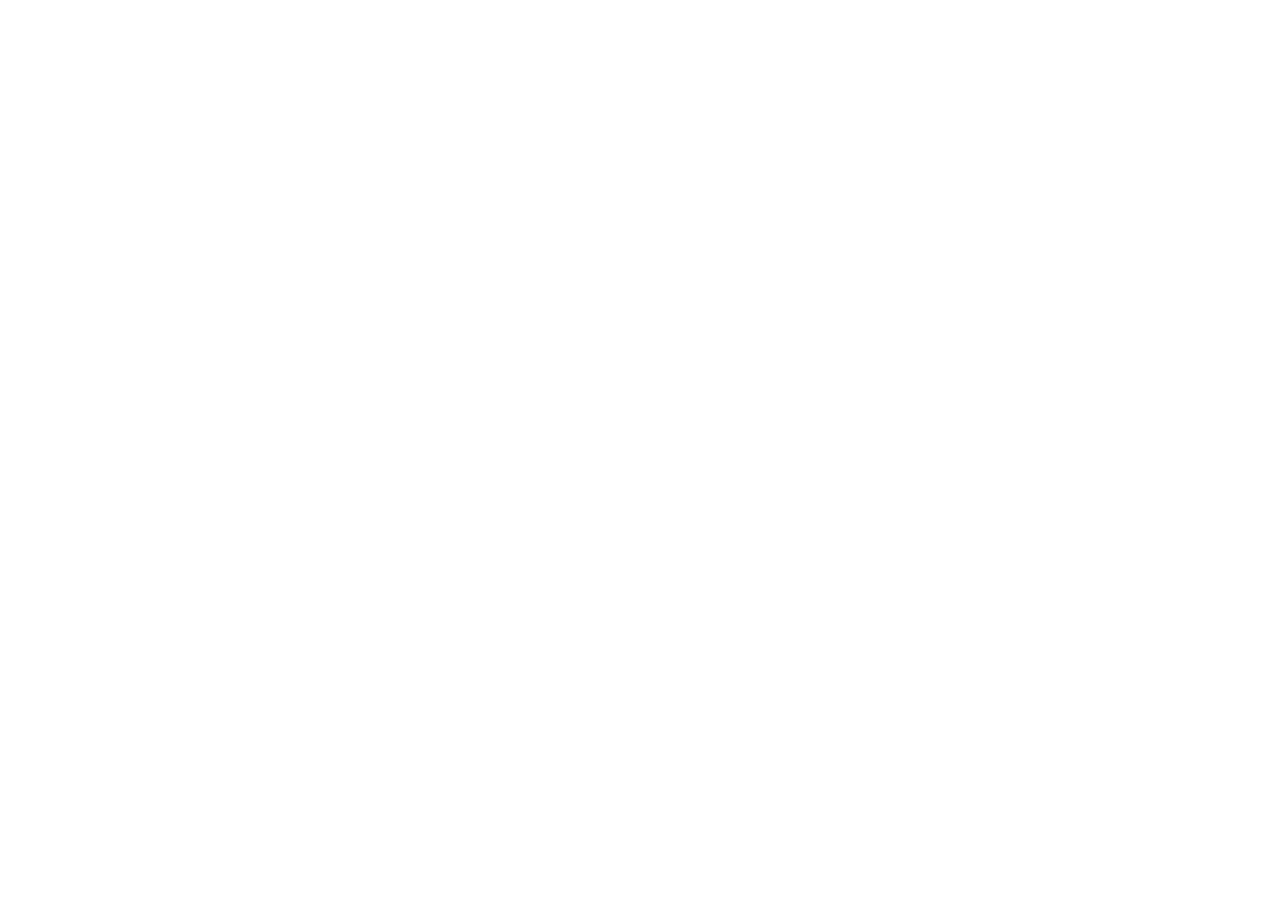
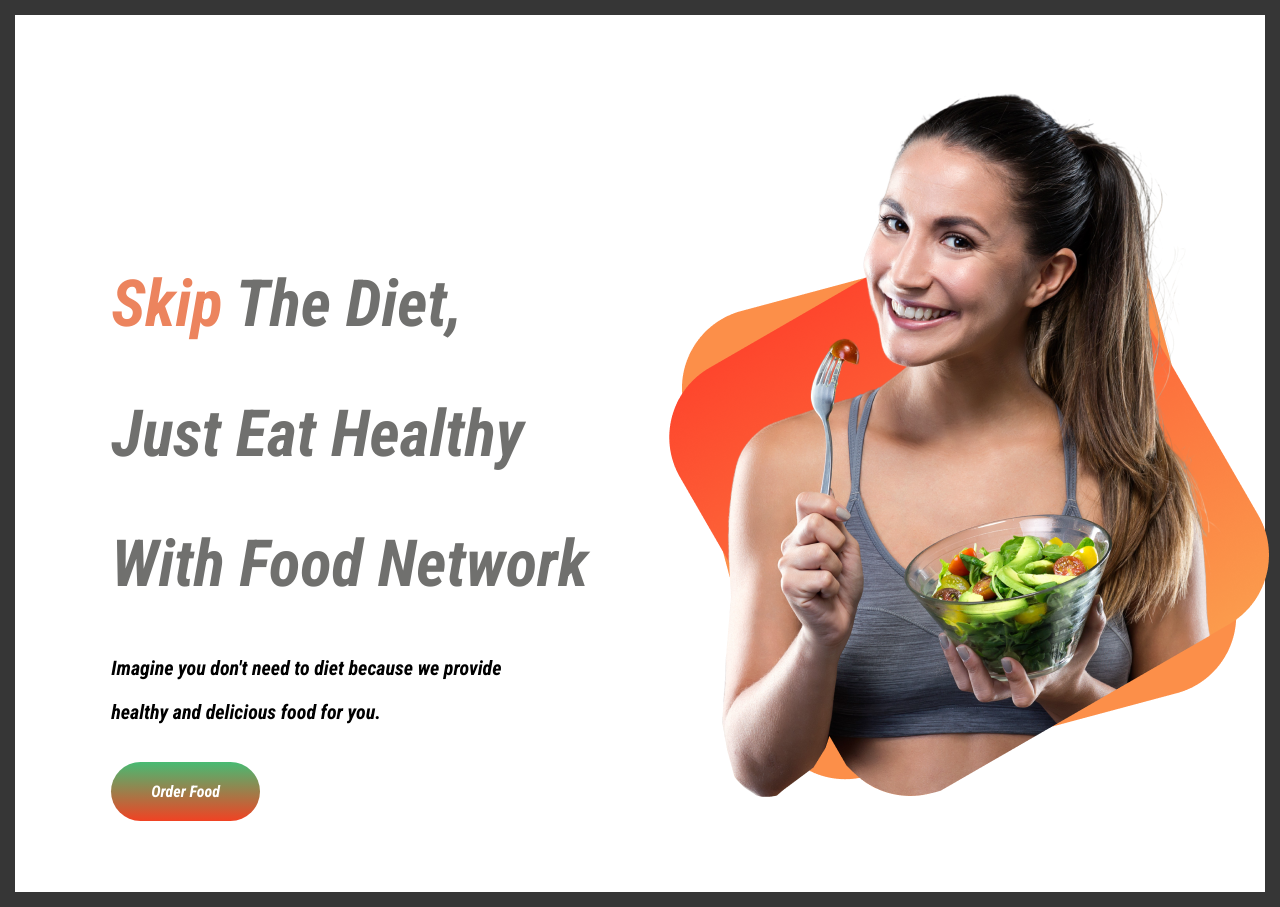
Before and after one commit to Sakhawat0pu/assignment_1, a plain HTML site: page idex.html in a window 1280 px wide. Before the commit the page ends 800 px from the top, so only its background shows below. Drawn offline with Linux system fonts and the light colour scheme.

Commit message:
first section added

```diff
--- a/idex.html
+++ b/idex.html
@@ -5,11 +5,33 @@
     <meta charset="UTF-8">
     <meta http-equiv="X-UA-Compatible" content="IE=edge">
     <meta name="viewport" content="width=device-width, initial-scale=1.0">
-    <title>Document</title>
+    <title>Food Network</title>
+    <link rel="preconnect" href="https://fonts.googleapis.com">
+    <link rel="preconnect" href="https://fonts.gstatic.com" crossorigin>
+    <link href="https://fonts.googleapis.com/css2?family=Roboto+Condensed:ital,wght@1,700&display=swap"
+        rel="stylesheet">
     <link rel="stylesheet" href="style.css">
 </head>
 
 <body>
+    <section class="first-sec">
+        <div class="div-width allignment">
+            <h1 class="first-heading"><span class="color_s">Skip</span> The Diet,</h1>
+            <h1 class="first-heading">Just Eat Healthy</h1>
+            <h1 class="first-heading">With Food Network</h1>
+            <p class="first-par">
+                Imagine you don't need to diet because we provide
+            </p>
+            <p class="first-par">
+                healthy and delicious food for you.
+            </p>
+            <br><br>
+            <a href="https://www.myajamo.com" target="_blank" class="order_food">Order Food</a>
+        </div>
+        <div class="div-width">
+            <img src="files/images/female/Group 8425.png" alt="A photo of a model.">
+        </div>
+    </section>
 
 </body>
 
--- a/style.css
+++ b/style.css
@@ -0,0 +1,36 @@
+body{
+    font-family: 'Roboto Condensed', sans-serif;
+    margin: 0;
+    border: 15px solid rgb(54, 54, 54);
+}
+.first-sec{
+    display:flex;
+    margin-bottom: 100px;
+    margin: 5%;
+}
+.first-heading{
+    color:rgb(112, 112, 110);
+    font-weight: bolder;
+    font-size: 65px;
+}
+.color_s{
+    color: rgb(236, 132, 94);
+}
+.first-sec .div-width{
+    width: 50%;
+}
+.first-sec .allignment{
+    padding-top: 12%;
+    padding-left: 3%;
+}
+.first-par{
+    font-size: 20px;
+}
+.order_food{
+    text-decoration: none;
+    color: white;
+    font-weight: 700;
+    border-radius: 50px;
+    background-image: linear-gradient(rgb(71, 187, 115),rgb(241, 66, 35));
+    padding: 20px 40px;
+}
```
